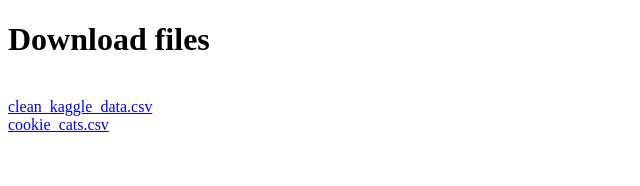
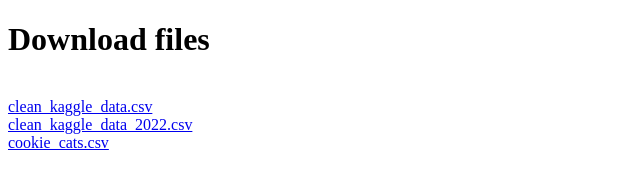
Before and after one commit to arkalim/file-hosting, a plain HTML site: page index.html in a window 1280 px wide. Shown: the whole page, without its empty margins (0-640 px from the left). Drawn offline with Linux system fonts and the light colour scheme.

Commit message:
added file

```diff
--- a/index.html
+++ b/index.html
@@ -11,6 +11,8 @@
   <br>
   <a href="/assets/clean_kaggle_data.csv" download="clean_kaggle_data.csv">clean_kaggle_data.csv</a>
   <br>
+  <a href="/assets/clean_kaggle_data_2022.csv" download="clean_kaggle_data_2022.csv">clean_kaggle_data_2022.csv</a>
+  <br>
   <a href="/assets/cookie_cats.csv" download="cookie_cats.csv">cookie_cats.csv</a>
 </body>
 </html>
```
Also changed, not shown: 1 other file.
